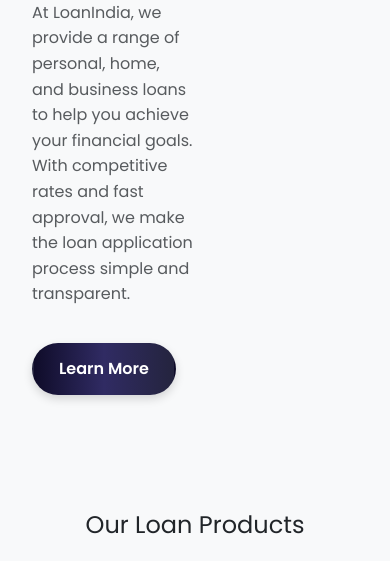
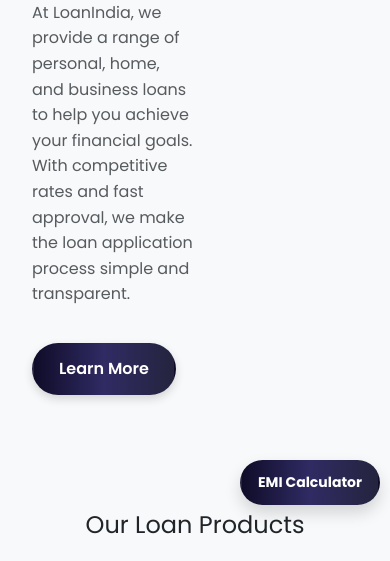
Before and after one commit to loanindia/loanindia.in, a plain HTML site: page index.html in a window 390 px wide. Shown: the part 259-820 px from the top of the page. Drawn offline with nearby package versions, Linux system fonts and the light colour scheme; files whose address does not match are found by name.

Commit message:
Update styles.css
done

```diff
--- a/styles.css
+++ b/styles.css
@@ -11,6 +11,7 @@ body {
     overflow-x: hidden;
     box-sizing: border-box;
   }
+
   header {
     position: fixed;
     top: 0;
@@ -21,6 +22,24 @@ body {
     box-shadow: 0 2px 4px rgba(0, 0, 0, 0.1);
   }
 
+  #floating-emi-btn {
+    position: fixed;
+    right: 20px;
+    bottom: 100px;
+    z-index: 1050;
+    padding: 10px 16px;
+    border-radius: 30px;
+    font-weight: bold;
+    font-size: 16px;
+  }
+
+  @media (max-width: 768px) {
+    #floating-emi-btn {
+      right: 10px;
+      bottom: 80px;
+      font-size: 14px;
+    }
+  }
 
 /* Features Section */
 .features-section {
```
